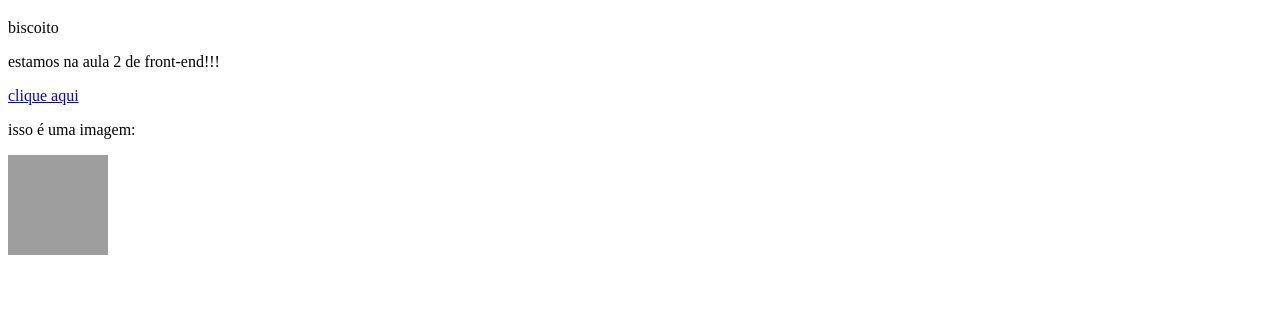
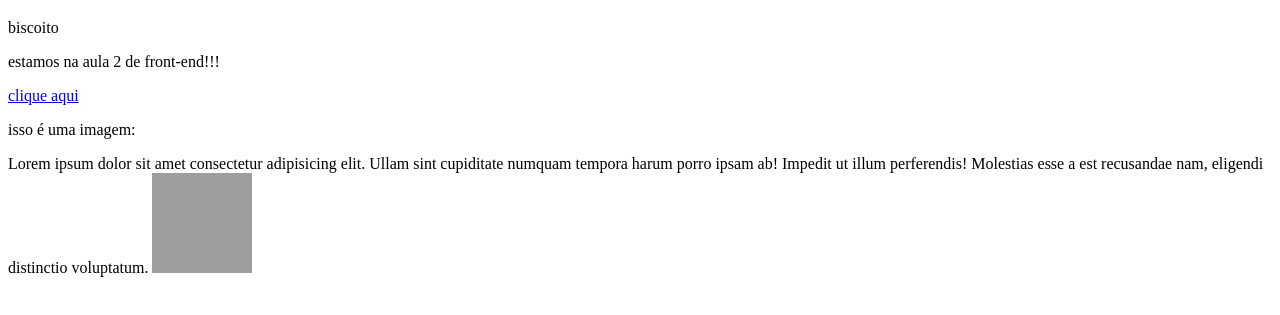
Before and after one commit to fabiovits/primeiros_codigos, a plain HTML site: page hello.html in a window 1280 px wide. Shown: the part 61-376 px from the top of the page. Drawn offline with Linux system fonts and the light colour scheme; grey boxes are pictures that could not be loaded.

Commit message:
adicionei lorem ipsum

```diff
--- a/hello.html
+++ b/hello.html
@@ -13,6 +13,7 @@
     <a href="https://google.com">clique aqui</a>
 
     <p>isso é uma imagem:</p>
+    Lorem ipsum dolor sit amet consectetur adipisicing elit. Ullam sint cupiditate numquam tempora harum porro ipsam ab! Impedit ut illum perferendis! Molestias esse a est recusandae nam, eligendi distinctio voluptatum.
 
     <img src="https://picsum.photos/100" alt="imagem aleatoria">
 
```
